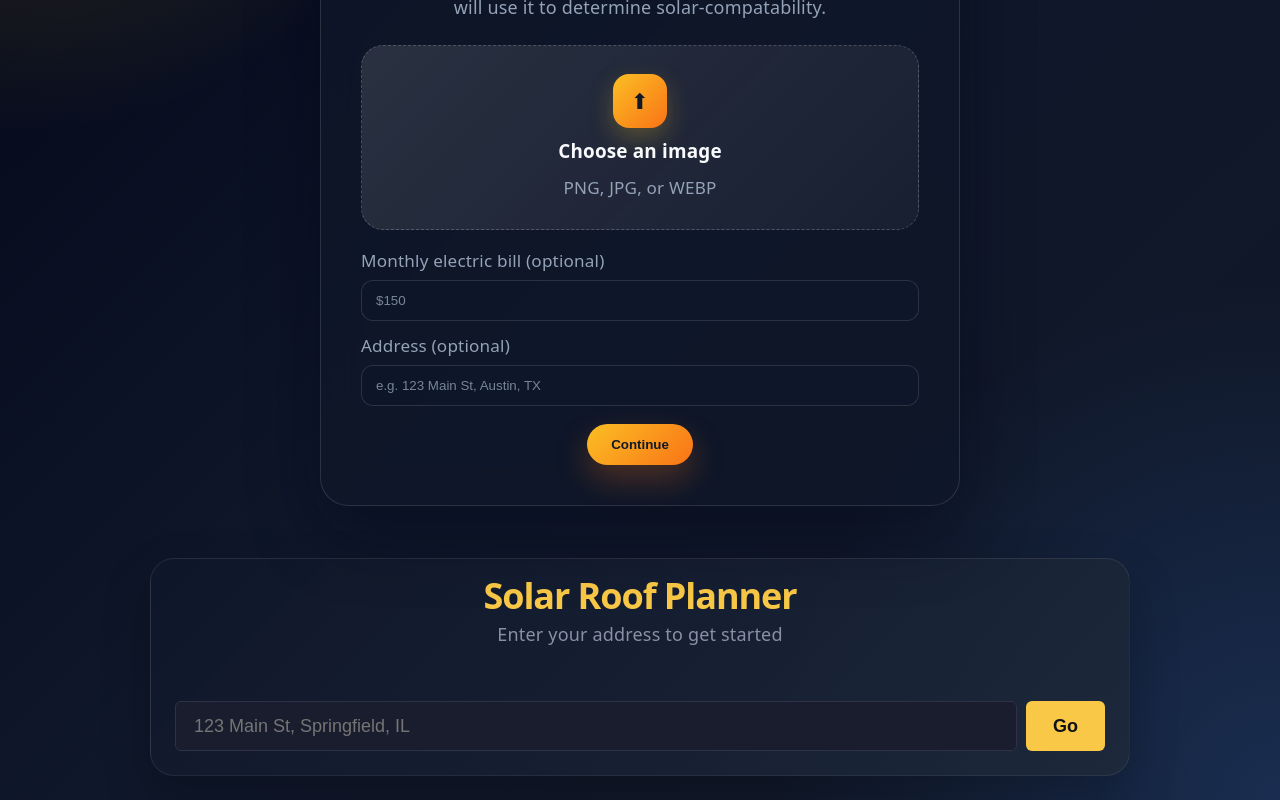
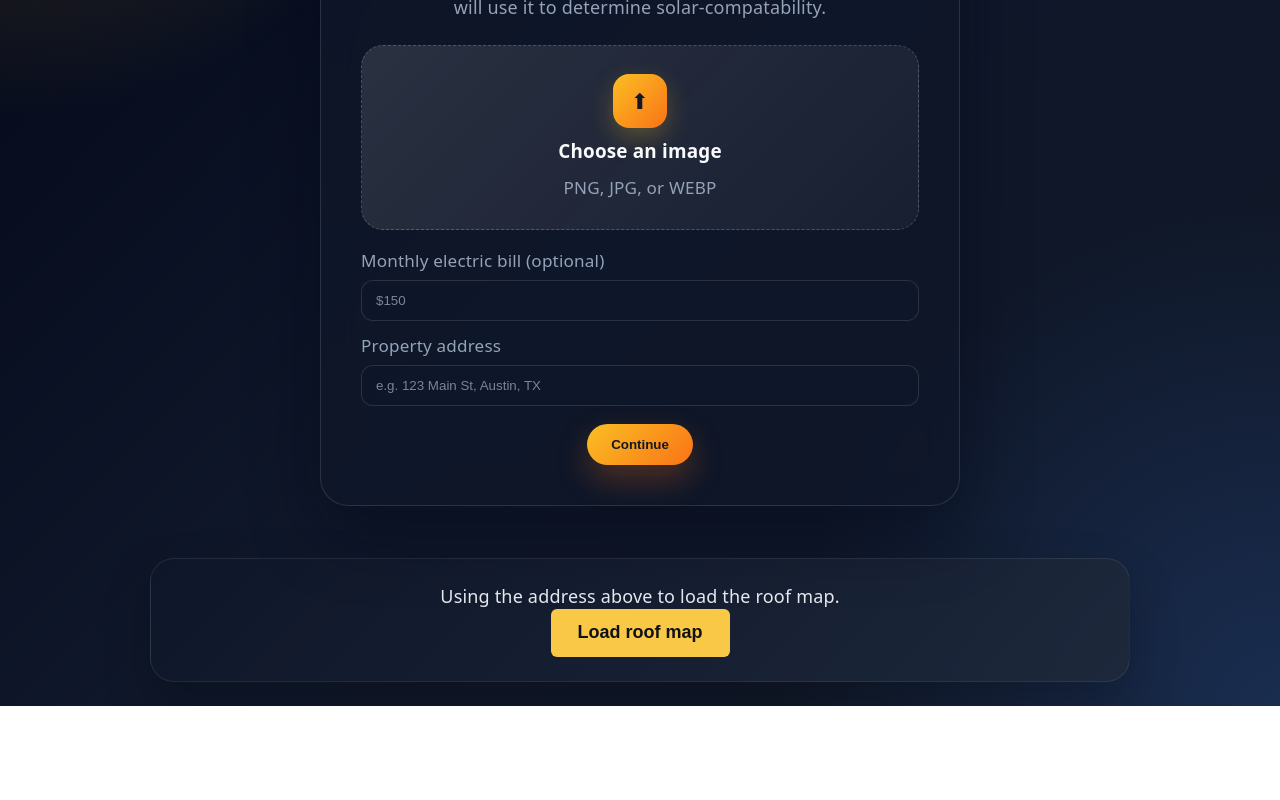
Before and after one commit to windu108/bloomhacks, a React (Vite) app: page / in a window 1280 px wide. Shown: the part 345-1145 px from the top of the page. After the commit the page ends 1051 px from the top, so only its background shows below. Built offline with nearby package versions, Linux system fonts and the light colour scheme.

Commit message:
solar to front end

```diff
--- a/src/Home.tsx
+++ b/src/Home.tsx
@@ -127,7 +127,7 @@ function Home() {
             />
           </label>
           <label className="field">
-            <span>Address (optional)</span>
+            <span>Property address</span>
             <input
               type="text"
               value={address}
@@ -143,7 +143,7 @@ function Home() {
       </div>
 
       <div className="solar-planner-section">
-        <SolarPlanner />
+        <SolarPlanner initialAddress={address} autoLoad={false} showAddressInput={false} />
       </div>
     </div>
   );
--- a/src/SolarPlanner.tsx
+++ b/src/SolarPlanner.tsx
@@ -1,4 +1,4 @@
-import { useState, useRef } from 'react';
+import { useEffect, useRef, useState, type FormEvent } from 'react';
 import SolarViewer, { getViewerControls } from './SolarViewer';
 import './SolarPlanner.css';
 
@@ -29,8 +29,14 @@ async function readJsonResponse<T>(res: Response): Promise<T> {
   }
 }
 
-export default function SolarPlanner() {
-  const [address, setAddress] = useState('');
+interface SolarPlannerProps {
+  initialAddress?: string;
+  autoLoad?: boolean;
+  showAddressInput?: boolean;
+}
+
+export default function SolarPlanner({ initialAddress = '', autoLoad = false, showAddressInput = true }: SolarPlannerProps) {
+  const [address, setAddress] = useState(initialAddress);
   const [status, setStatus] = useState('');
   const [isError, setIsError] = useState(false);
   const [loading, setLoading] = useState(false);
@@ -46,14 +52,26 @@ export default function SolarPlanner() {
 
   const viewerRef = useRef<HTMLDivElement>(null);
 
+  useEffect(() => {
+    setAddress(initialAddress);
+  }, [initialAddress]);
+
+  useEffect(() => {
+    if (autoLoad && initialAddress.trim()) {
+      void handleSubmit(undefined, initialAddress);
+    }
+  }, [autoLoad, initialAddress]);
+
   function showStatus(msg: string, err = false) {
     setStatus(msg);
     setIsError(err);
   }
 
-  async function handleSubmit(e: React.FormEvent) {
-    e.preventDefault();
-    if (!address.trim()) return;
+  async function handleSubmit(e?: FormEvent | null, submittedAddress?: string) {
+    const resolvedAddress = (submittedAddress ?? address).trim();
+    if (!resolvedAddress) return;
+    setAddress(resolvedAddress);
+    e?.preventDefault();
     setLoading(true);
     setGeo(null);
     setSatImgUrl(null);
@@ -65,7 +83,7 @@ export default function SolarPlanner() {
     try {
       // Geocode
       showStatus('Looking up address...');
-      const geoRes = await fetch(`/api/geocode?address=${encodeURIComponent(address)}`);
+      const geoRes = await fetch(`/api/geocode?address=${encodeURIComponent(resolvedAddress)}`);
       const geoData = await readJsonResponse<{ lat: number; lon: number; formattedAddress: string }>(geoRes);
       if (!geoRes.ok) throw new Error((geoData as { error?: string }).error || 'Geocoding failed');
       setGeo(geoData);
@@ -130,13 +148,9 @@ export default function SolarPlanner() {
 
   return (
     <div className="solar-planner">
-      <header>
-        <h1>Solar Roof Planner</h1>
-        <p>Enter your address to get started</p>
-      </header>
-
       <section className="address-section">
-        <form onSubmit={handleSubmit} className="address-form">
+        {showAddressInput ? (
+          <form onSubmit={(e) => { void handleSubmit(e); }} className="address-form">
             <input
               type="text"
               value={address}
@@ -150,6 +164,14 @@ export default function SolarPlanner() {
               {loading ? '...' : 'Go'}
             </button>
           </form>
+        ) : (
+          <div className="address-actions">
+            <p>Using the address above to load the roof map.</p>
+            <button type="button" onClick={() => { void handleSubmit(undefined, address); }} disabled={loading} className="go-btn">
+              {loading ? '...' : 'Load roof map'}
+            </button>
+          </div>
+        )}
         {status && <div className={`status ${isError ? 'error' : ''}`}>{status}</div>}
       </section>
 
--- a/src/Upload.tsx
+++ b/src/Upload.tsx
@@ -1,6 +1,7 @@
 import { useEffect, useMemo, useState } from "react";
 import { useLocation } from "react-router-dom";
 import sun from "./assets/sun.png";
+import SolarPlanner from "./SolarPlanner";
 import "./Upload.css";
 import "./index.css";
 
@@ -184,7 +185,10 @@ function Upload() {
     analyzeImage();
   }, [image]);
 
-  const contextFields = useMemo(() => Object.keys(contextFieldLabels) as Array<keyof ContextValues>, []);
+  const contextFields = useMemo(
+    () => (Object.keys(contextFieldLabels).filter((field) => field !== "address") as Array<keyof ContextValues>),
+    []
+  );
 
   const updateContextField = (field: keyof ContextValues, value: string) => {
     setContextValues((current) => ({ ...current, [field]: value }));
@@ -290,6 +294,12 @@ function Upload() {
           <p className="empty-state">No image was uploaded.</p>
         )}
 
+        {image && (
+          <div style={{ marginTop: "2rem" }}>
+            <SolarPlanner initialAddress={address} autoLoad={Boolean(address)} showAddressInput={false} />
+          </div>
+        )}
+
         {image && solarSavings ? (
           <div className="savings-card">
             <p className="section-label">Solar savings summary</p>
```
Also changed, not shown: 2 other files (tests, documents, lock files or other folders). Lines whose indentation alone changed are shown as unchanged.
